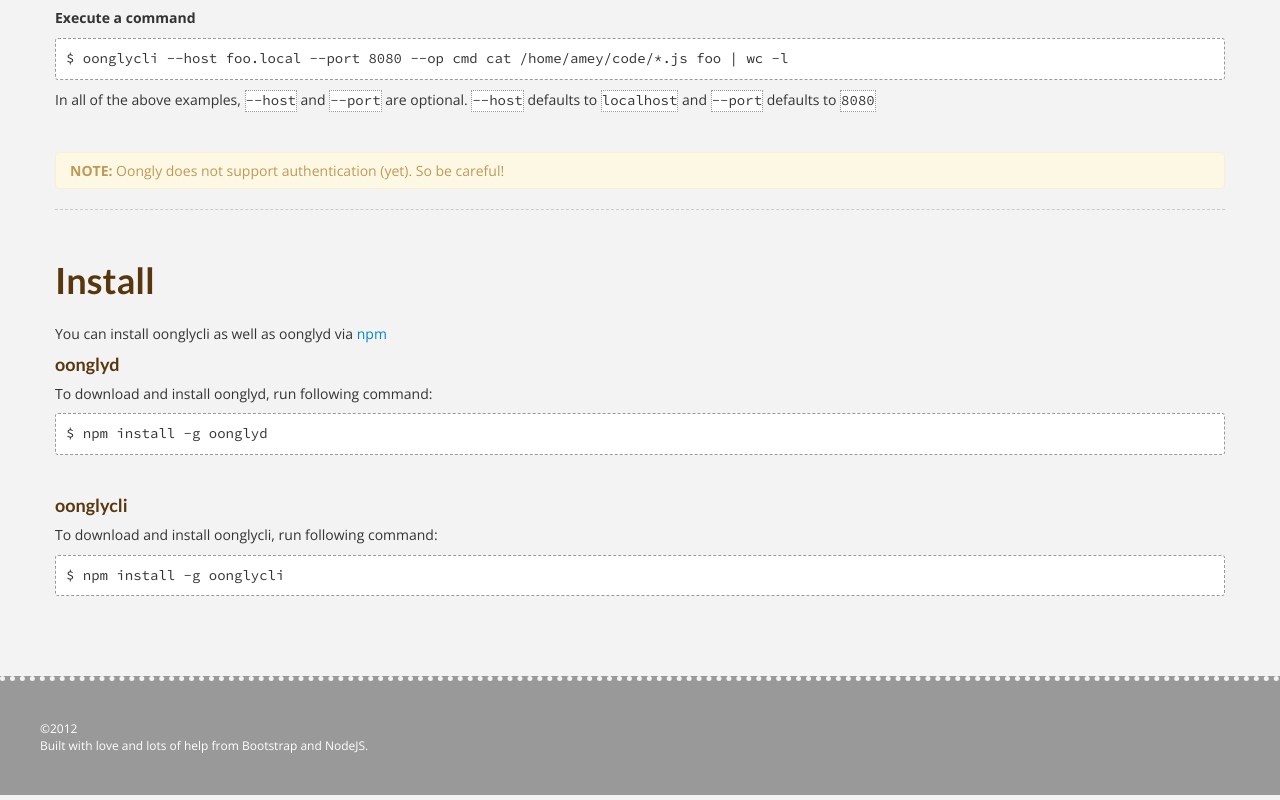
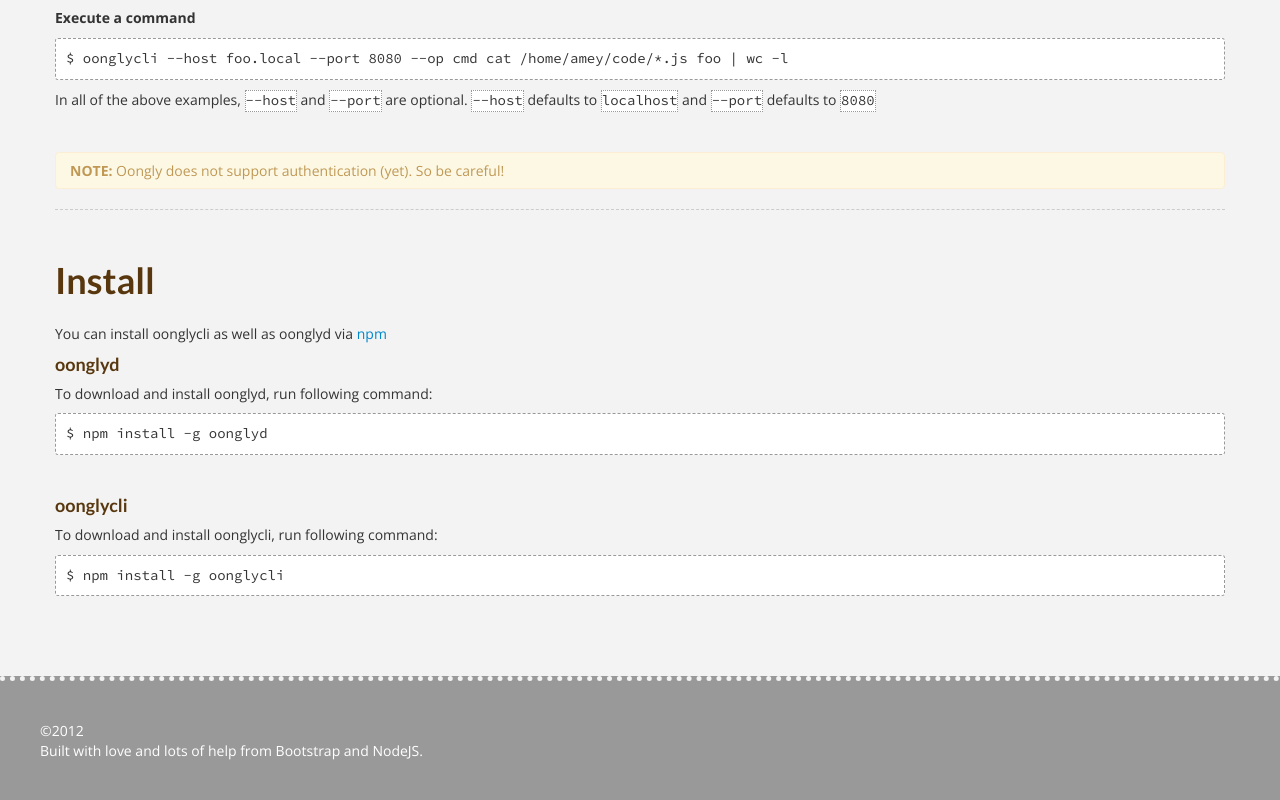
Before and after one commit to ameyms/oongly, a plain HTML site: page index.html in a window 1280 px wide. Shown: the part 941-1741 px from the top of the page. Drawn offline with nearby package versions, Linux system fonts and the light colour scheme.

Commit message:
Links to Bootstrap and nodejs websites

```diff
--- a/css/oongly.css
+++ b/css/oongly.css
@@ -150,7 +150,19 @@
 	color: #FFF;
 	display: block;
 	padding:40px;
-	font-size: 12px;
+	font-size: 14px;
 	margin-top: 40px;
 	border-top: 5px dotted #f3f3f3;
 }
+
+div.footer a:link, div.footer a:link:visited
+{
+	color: #FFF;
+	text-decoration: none;
+}
+
+div.footer a:hover, div.footer a:visited:hover
+{
+	color: #e5b67e;
+	text-decoration:underline;
+}
--- a/index.html
+++ b/index.html
@@ -102,7 +102,7 @@
 	</div>
 	<div class="footer">
 		&copy;2012 <br/>
-		Built with love and lots of help from Bootstrap and NodeJS.
+		Built with love and lots of help from <a href="http://twitter.github.com/bootstrap/">Bootstrap</a> and <a href="http://nodejs.org/">NodeJS.</a>
 	</div>
 </body>
 </html>
```
